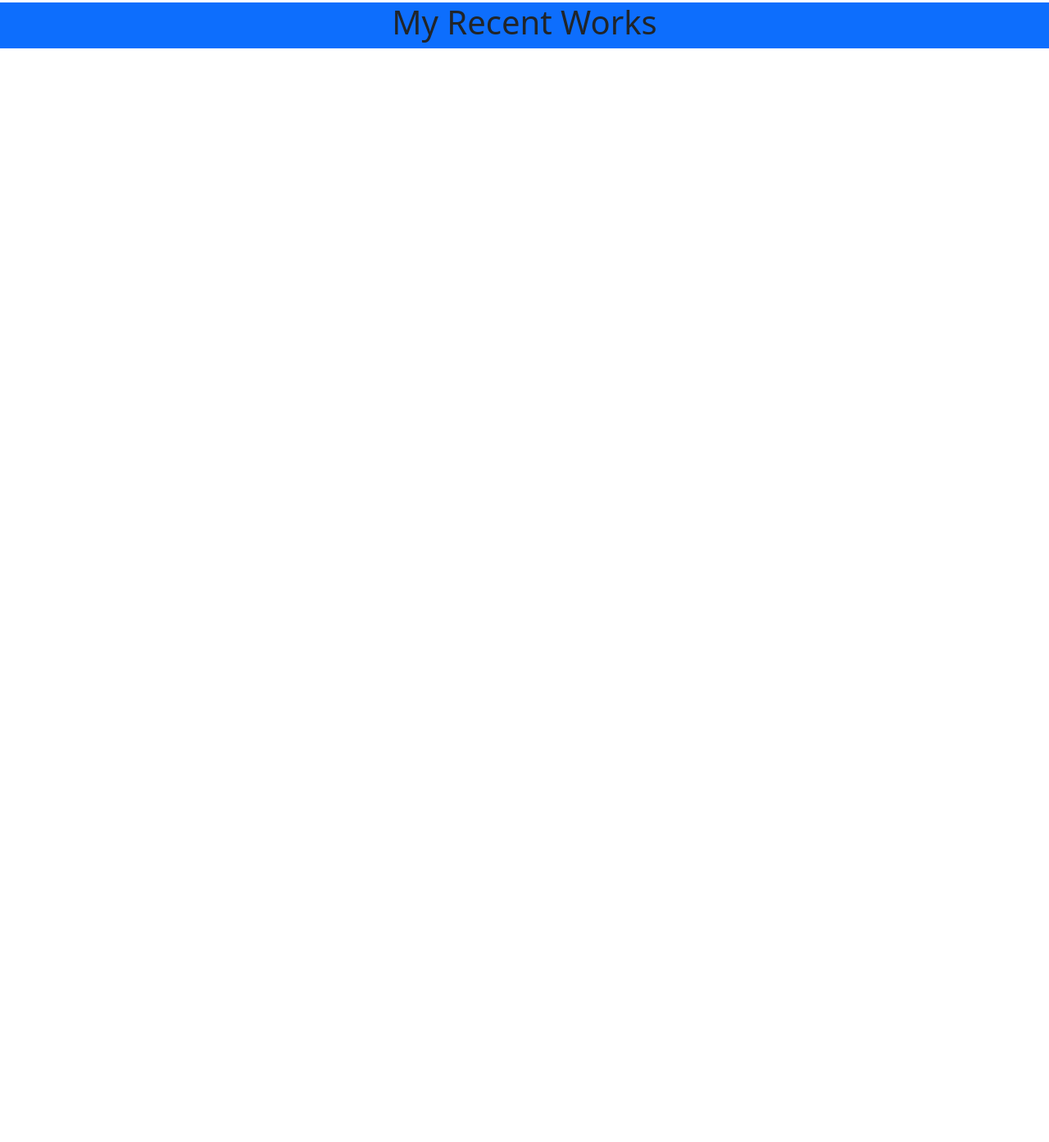
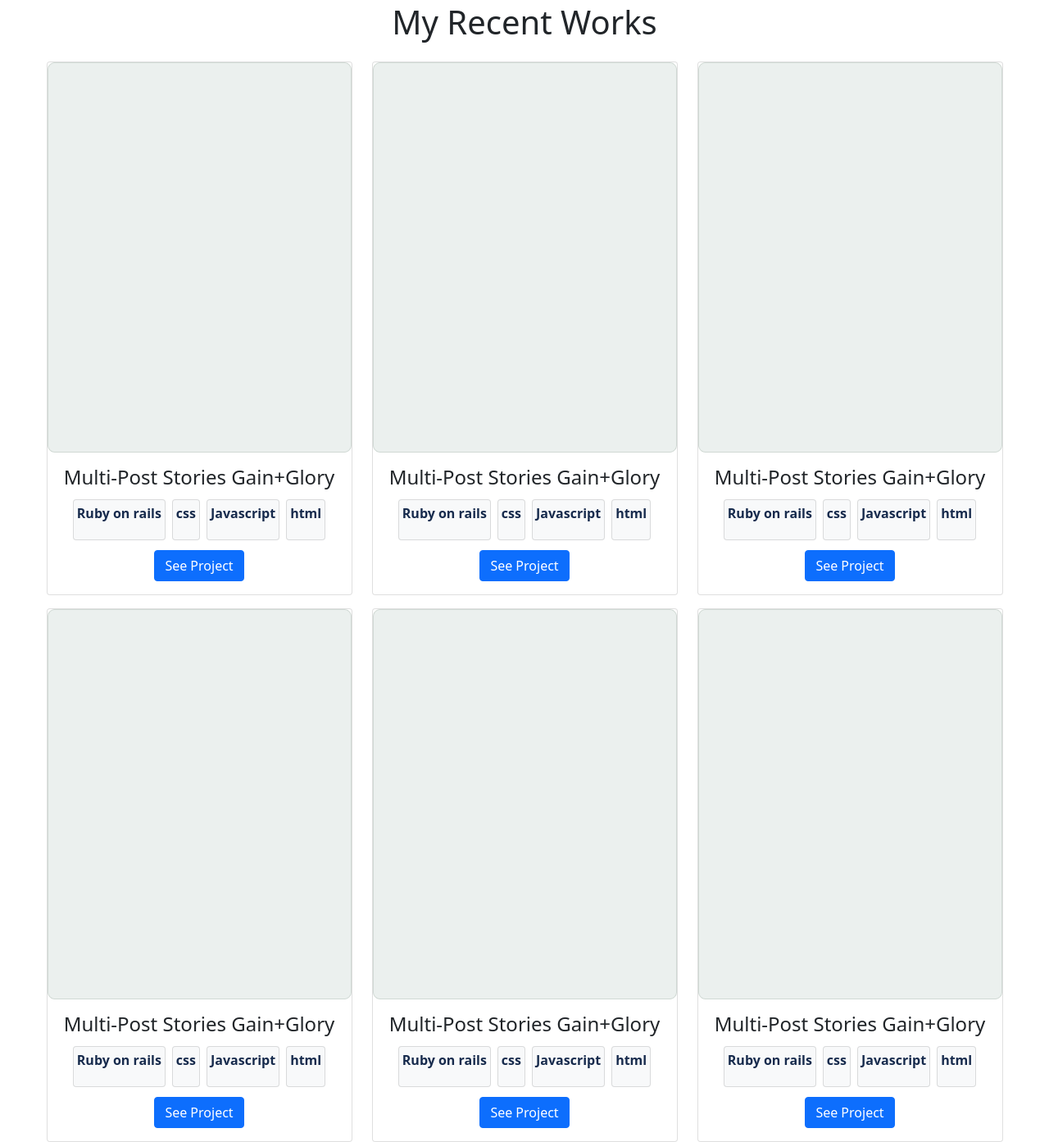
Before and after one commit to AndreLau11/first-brootstrap-project, a website: page index.html in a window 1280 px wide. Shown: the part 479-1872 px from the top of the page at 82% size. Before the commit the page ends 800 px from the top, so only its background shows below. Drawn offline with nearby package versions, Linux system fonts and the light colour scheme.

Commit message:
finish the structure of the work section

```diff
--- a/index.html
+++ b/index.html
@@ -36,9 +36,95 @@
   </div>
 
   <!-- work section -->
-  <div class="container-fluid d-flex justify-content-center mt-5 bg-primary work-section">
+
+  <div class="container-fluid d-flex flex-column align-items-center mt-5 work-section">
     <h1>My Recent Works</h1>
-
+    <div class="row">
+      <div class="col-md-4">
+        <div class="card mt-3 text-center ">
+          <img class="card-img-top" src="images/Img-Plaholder.png" alt="Card image">
+          <div class="card-body">
+            <h4 class="card-title">Multi-Post Stories Gain+Glory</h4>
+            <div class="d-flex justify-content-center ">
+              <div class="card bg-light text-dark p-1 m-1"><p><b>Ruby on rails</b></p></div>
+              <div class="card bg-light text-dark p-1 m-1"><p><b>css</b></p></div>
+              <div class="card bg-light text-dark p-1 m-1"><p><b>Javascript</b></p></div>
+              <div class="card bg-light text-dark p-1 m-1"><p><b>html</b></p></div>
+            </div>
+            <a href="#" class="btn btn-primary mt-2">See Project</a>
+          </div>
+        </div>
+        <div class="card mt-3 text-center ">
+          <img class="card-img-top" src="images/Img-Plaholder.png" alt="Card image">
+          <div class="card-body">
+            <h4 class="card-title">Multi-Post Stories Gain+Glory</h4>
+            <div class="d-flex justify-content-center ">
+              <div class="card bg-light text-dark p-1 m-1"><p><b>Ruby on rails</b></p></div>
+              <div class="card bg-light text-dark p-1 m-1"><p><b>css</b></p></div>
+              <div class="card bg-light text-dark p-1 m-1"><p><b>Javascript</b></p></div>
+              <div class="card bg-light text-dark p-1 m-1"><p><b>html</b></p></div>
+            </div>
+            <a href="#" class="btn btn-primary mt-2">See Project</a>
+          </div>
+        </div>
+      </div>
+      <div class="col-md-4">
+        <div class="card mt-3 text-center ">
+          <img class="card-img-top" src="images/Img-Plaholder.png" alt="Card image">
+          <div class="card-body">
+            <h4 class="card-title">Multi-Post Stories Gain+Glory</h4>
+            <div class="d-flex justify-content-center ">
+              <div class="card bg-light text-dark p-1 m-1"><p><b>Ruby on rails</b></p></div>
+              <div class="card bg-light text-dark p-1 m-1"><p><b>css</b></p></div>
+              <div class="card bg-light text-dark p-1 m-1"><p><b>Javascript</b></p></div>
+              <div class="card bg-light text-dark p-1 m-1"><p><b>html</b></p></div>
+            </div>
+            <a href="#" class="btn btn-primary mt-2">See Project</a>
+          </div>
+        </div>
+        <div class="card mt-3 text-center ">
+          <img class="card-img-top" src="images/Img-Plaholder.png" alt="Card image">
+          <div class="card-body">
+            <h4 class="card-title">Multi-Post Stories Gain+Glory</h4>
+            <div class="d-flex justify-content-center ">
+              <div class="card bg-light text-dark p-1 m-1"><p><b>Ruby on rails</b></p></div>
+              <div class="card bg-light text-dark p-1 m-1"><p><b>css</b></p></div>
+              <div class="card bg-light text-dark p-1 m-1"><p><b>Javascript</b></p></div>
+              <div class="card bg-light text-dark p-1 m-1"><p><b>html</b></p></div>
+            </div>
+            <a href="#" class="btn btn-primary mt-2">See Project</a>
+          </div>
+        </div>
+      </div>
+      <div class="col-md-4">
+        <div class="card mt-3 text-center ">
+          <img class="card-img-top" src="images/Img-Plaholder.png" alt="Card image">
+          <div class="card-body">
+            <h4 class="card-title">Multi-Post Stories Gain+Glory</h4>
+            <div class="d-flex justify-content-center ">
+              <div class="card bg-light text-dark p-1 m-1"><p><b>Ruby on rails</b></p></div>
+              <div class="card bg-light text-dark p-1 m-1"><p><b>css</b></p></div>
+              <div class="card bg-light text-dark p-1 m-1"><p><b>Javascript</b></p></div>
+              <div class="card bg-light text-dark p-1 m-1"><p><b>html</b></p></div>
+            </div>
+            <a href="#" class="btn btn-primary mt-2">See Project</a>
+          </div>
+        </div>
+        <div class="card mt-3 text-center ">
+          <img class="card-img-top" src="images/Img-Plaholder.png" alt="Card image">
+          <div class="card-body">
+            <h4 class="card-title">Multi-Post Stories Gain+Glory</h4>
+            <div class="d-flex justify-content-center ">
+              <div class="card bg-light text-dark p-1 m-1"><p><b>Ruby on rails</b></p></div>
+              <div class="card bg-light text-dark p-1 m-1"><p><b>css</b></p></div>
+              <div class="card bg-light text-dark p-1 m-1"><p><b>Javascript</b></p></div>
+              <div class="card bg-light text-dark p-1 m-1"><p><b>html</b></p></div>
+            </div>
+            <a href="#" class="btn btn-primary mt-2">See Project</a>
+          </div>
+        </div>
+      </div>
+    </div>
   </div>
 
   <!-- about section -->
--- a/style.css
+++ b/style.css
@@ -6,3 +6,7 @@
   background-image: url("images/DeskTop-mainsection-bg.png");
   background-size: cover;
 }
+
+.card>p {
+  color: #172B4D;
+}
```
Also changed, not shown: images/Img-Plaholder.png (added).
